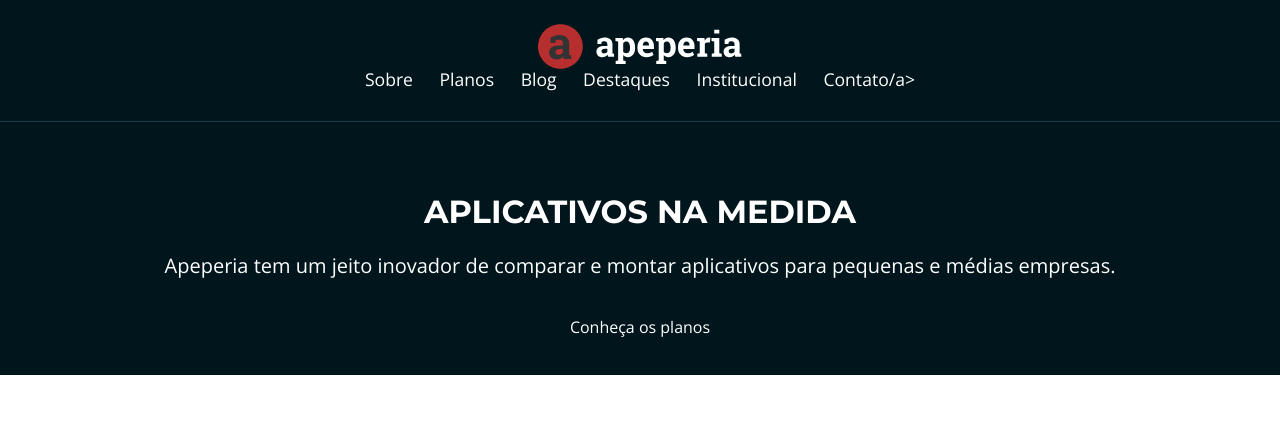
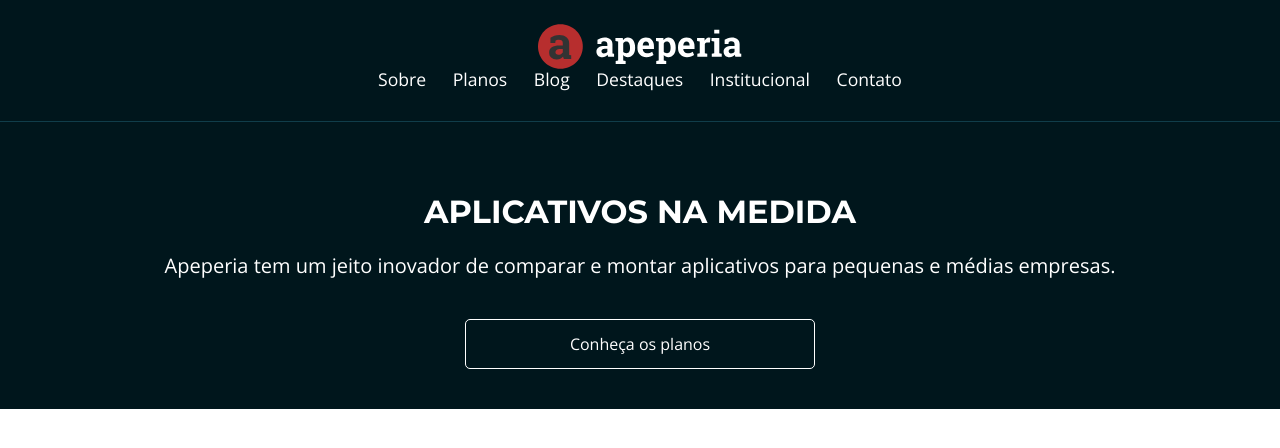
Before and after one commit to renatopl97/apeperia-alura, a plain HTML site: page index.html in a window 1280 px wide. Drawn offline with nearby package versions, Linux system fonts and the light colour scheme.

Commit message:
atualização de estilo do cabeçalho e e da chamada

```diff
--- a/css/base.css
+++ b/css/base.css
@@ -1,3 +1,40 @@
+:root {
+    --branco: #FFF;
+    --azul-claro: #DFE3E5;
+    --vermelho-forte: #B72E2E;
+    --cinza-escuro: #4F4C4C;
+    --cinza-claro: #F7F4F4;
+    --cinza-medio: #D9D9D9;
+
+    --fonte-link: #0084FF;
+    --fonte-cinza: #666;
+    --borda-cabecalho-mobile: #103D4A;
+    --bg-rodape: #333;
+    --bg-chamada-mobile: #00161C;
+
+    --planos-cartao-start: #56CCF2;
+    --planos-cartao-ultra: #B04CD9;
+    --planos-cartao-mega: #E33B3B;
+
+    --montserrat: "Montserrat", sans-serif;
+}
+
 body {
     font-family: 'Open sans', sans-serif;
 }
+
+.container {
+    padding-left: 6%;
+    padding-right: 6%;
+}
+
+.botao {
+    text-align: center;
+    display: block;
+    width: 100%;
+    max-width: 350px;
+    box-sizing: border-box;
+    padding: 1rem 2rem;
+    border: 1px solid var(--branco);
+    border-radius: 5px;
+}
--- a/css/cabecalho.css
+++ b/css/cabecalho.css
@@ -1,5 +1,5 @@
 .cabecalho {
-    color: #FFF;
+    color: var(--branco);
 
     width: 100%;
 
@@ -12,7 +12,7 @@
     padding-top: .75rem;
     padding-bottom: .75rem;
 
-    border-bottom: 1px solid #103D4A;
+    border-bottom: 1px solid var(--borda-cabecalho-mobile);
 
     position: absolute;
 }
--- a/css/chamada.css
+++ b/css/chamada.css
@@ -3,17 +3,17 @@
     flex-direction: column;
     align-items: center;
 
-    color: #FFF;
+    color: var(--branco);
     text-align: center;
 
-    background-color: #00161C;
+    background-color: var(--bg-chamada-mobile);
 
     padding-top: 12.25rem;
     padding-bottom: 2.5rem;
 }
 
 .chamada__titulo {
-    font-family: 'Montserrat', serif;
+    font-family: var(--montserrat);
     font-size: 2rem;
     font-weight: 700;
     text-transform: uppercase;
--- a/index.html
+++ b/index.html
@@ -12,26 +12,27 @@
     <link rel="stylesheet" href="css/base.css">
     <link rel="stylesheet" href="css/cabecalho.css">
     <link rel="stylesheet" href="css/chamada.css">
+    <link rel="stylesheet" href="css/planos.css">
 </head>
 <body>
-    <header class="cabecalho">
-        <img src="img/logo-apeperia.svg" alt="Logo da Apeperia" class="cabecalho__navegacao">
-        <nav>
+    <header class="cabecalho container">
+        <img src="img/logo-apeperia.svg" alt="Logo da Apeperia">
+        <nav class="cabecalho__navegacao">
             <ul>
                 <li class="cabecalho__link"><a href="#">Sobre</a></li>
                 <li class="cabecalho__link"><a href="#">Planos</a></li>
                 <li class="cabecalho__link"><a href="#">Blog</a></li>
                 <li class="cabecalho__link"><a href="#">Destaques</a></li>
                 <li class="cabecalho__link"><a href="#">Institucional</a></li>
-                <li class="cabecalho__link"><a href="#">Contato/a></li>
+                <li class="cabecalho__link"><a href="#">Contato</a></li>
             </ul>
         </nav>
     </header>
     <main>
-        <section class="chamada">
+        <section class="chamada container">
             <h1 class="chamada__titulo">Aplicativos Na Medida</h1>
             <p class="chamada__texto">Apeperia tem um jeito inovador de comparar e montar aplicativos para pequenas e médias empresas.</p>
-            <a href="#" class="chamada__botao">Conheça os planos</a>
+            <a href="#" class="chamada__botao botao">Conheça os planos</a>
         </section>
     </main>
 </body>
```
